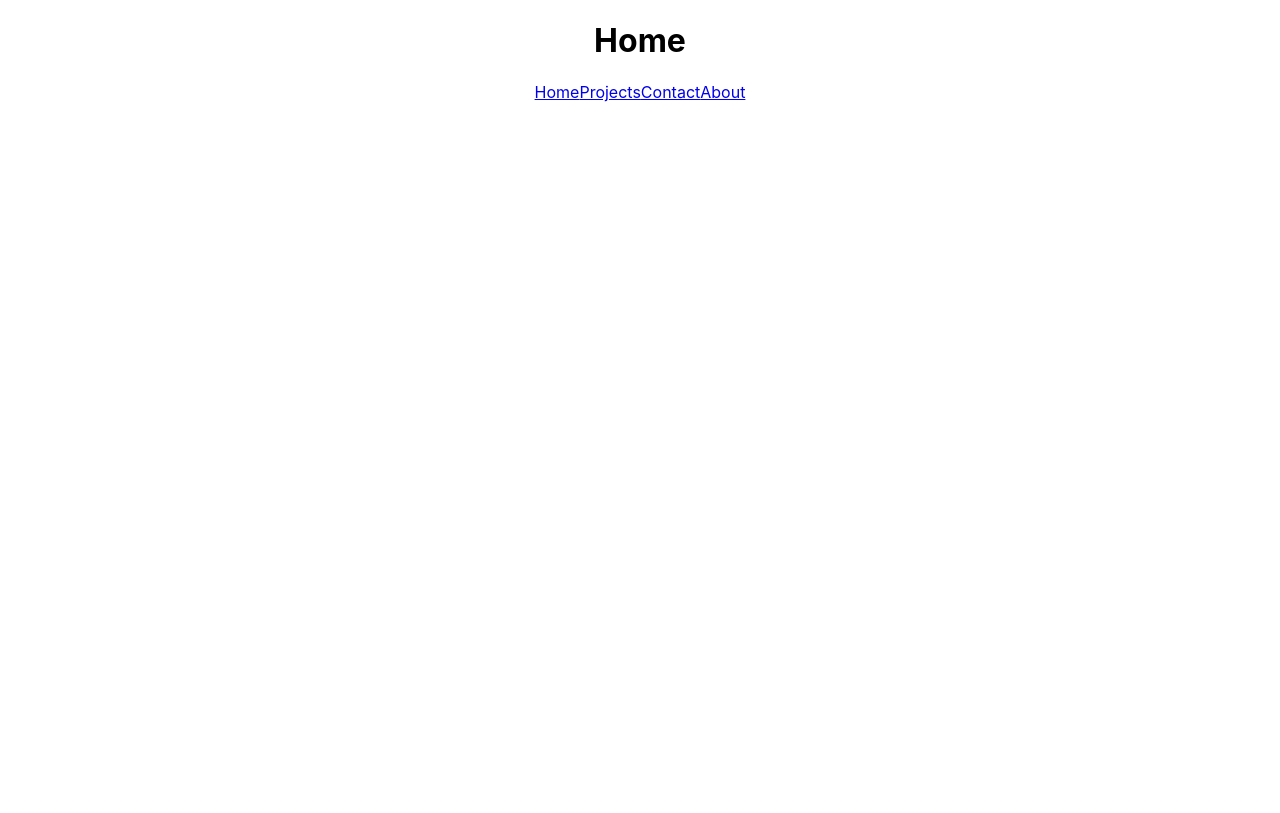
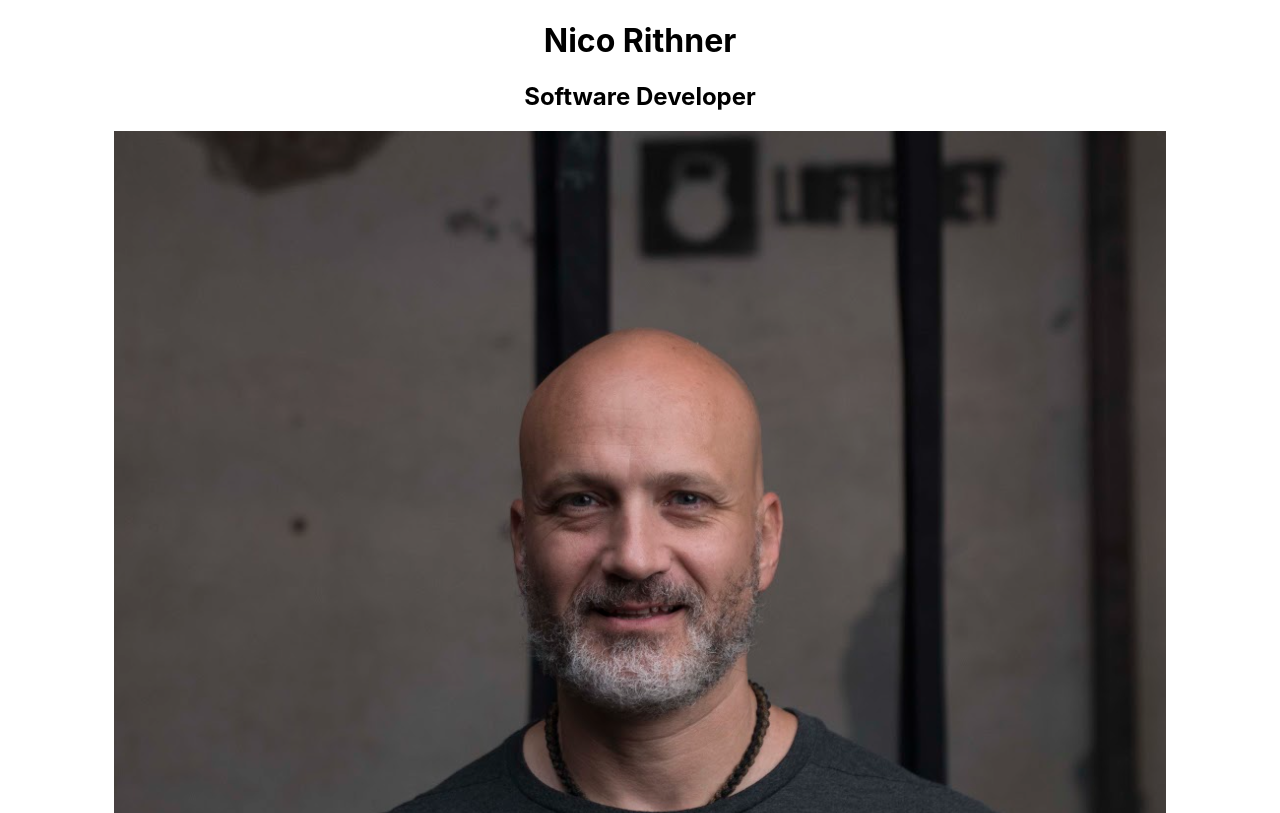
Before and after one commit to nicorithner/nico-site, a React (Create React App) app: page / in a window 1280 px wide. Shown: the top 813 px of the page. Built offline with nearby package versions, Linux system fonts and the light colour scheme.

Commit message:
add divs to home

```diff
--- a/src/components/home/Home.js
+++ b/src/components/home/Home.js
@@ -1,9 +1,15 @@
 import React from "react"
-
 function Home(props) {
   return (
-    <div>
-      <h1>Home</h1>
+    <div className="home-container">
+      <div className="headline">
+        <h1>Nico Rithner</h1>
+        <h2>Software Developer</h2>
+      </div>
+
+      <div className="hero-image">
+        <img src={ './images/nico.png' } className="nico" alt="Nico face" />
+      </div>
     </div>
   )
 }
```
